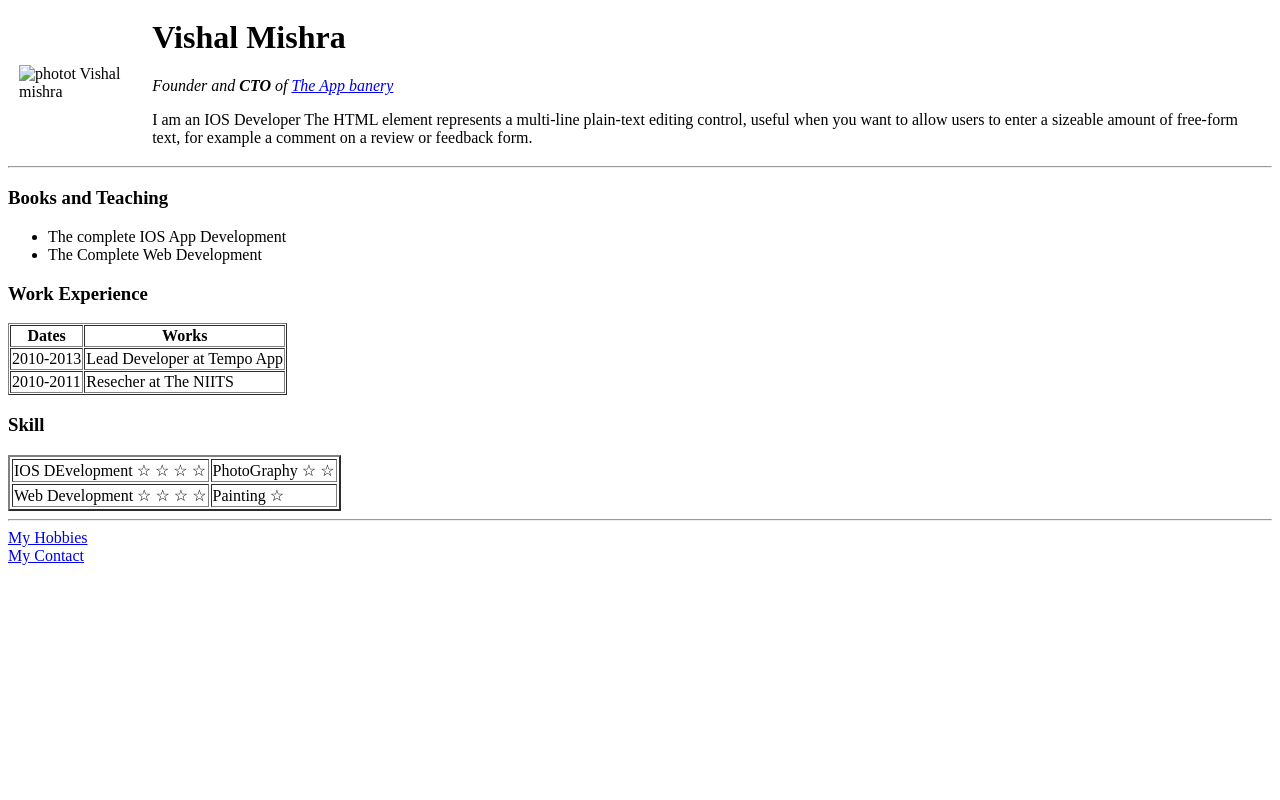
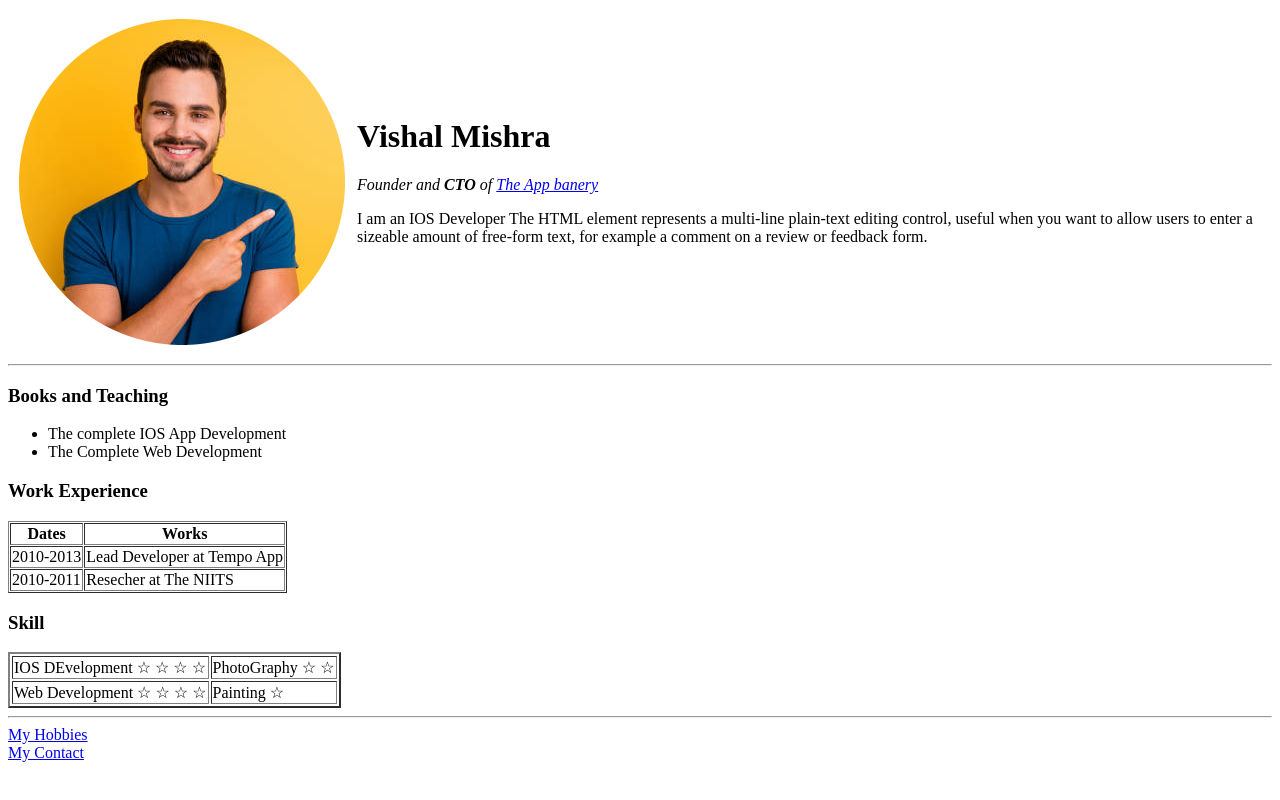
Before and after one commit to mvish1/cv, a plain HTML site: page index.html in a window 1280 px wide. Drawn offline with Linux system fonts and the light colour scheme.

Commit message:
Image Folder Name is not present

```diff
--- a/index.html
+++ b/index.html
@@ -10,7 +10,7 @@
 <body>
   <table cellspacing="10"  >
     <tr>
-     <td><img src="ism.png" alt="photot Vishal mishra"></td>
+     <td><img src="image/ism.png" alt="photot Vishal mishra"></td>
       <td><h1>Vishal Mishra</h1>
 
       <p><em>Founder and <strong>CTO</strong> of <a href="https://affiliate.flipkart.com/reports/">The App banery</a></em></p>
```
